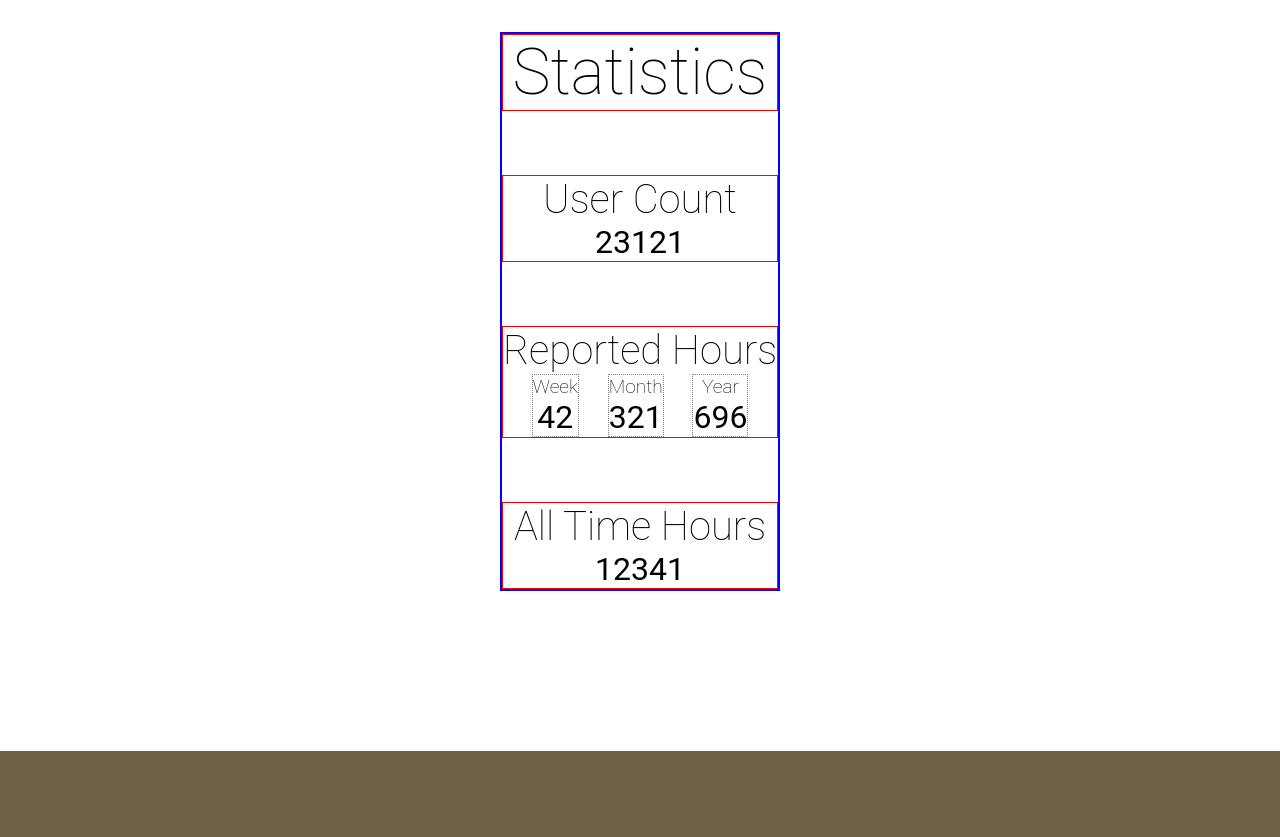
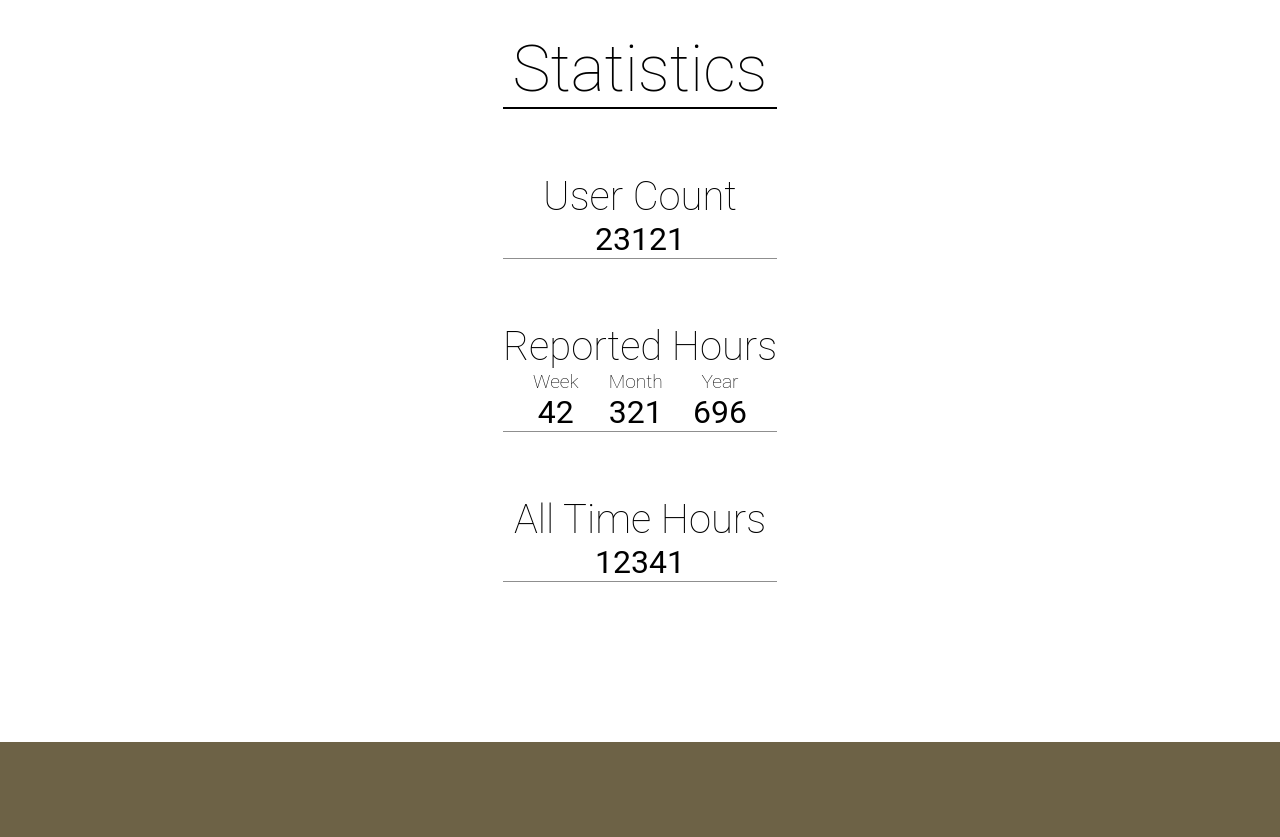
Before and after one commit to Fredunio/projekt-aplikacje, a website: page web/index.html in a window 1280 px wide. Shown: the part 1024-1861 px from the top of the page. Drawn offline with Linux system fonts and the light colour scheme; a web font is replaced by a local one.

Commit message:
last commit

```diff
--- a/web/index.html
+++ b/web/index.html
@@ -43,12 +43,12 @@
                     <h2>Statistics</h2>
                 </div>
 
-                <div class="user-count-statistics-container">
+                <div class="user-count-statistics-container statistics-block-container">
                     <h3 class="user-count-header">User Count</h3>
                     <div class="user-count">23121</div>
                 </div>
 
-                <div class="hours-statistics-container">
+                <div class="hours-statistics-container statistics-block-container">
                     <h3>Reported Hours</h3>
                     <div class="hours-statistics-flex-wrapper">
                         <div class="hours-week-statistics">
@@ -66,7 +66,7 @@
                     </div>
                 </div>
 
-                <div class="hours-all-time-statistics">
+                <div class="hours-all-time-statistics statistics-block-container">
                     <h3 class="hours-all-time-header">All Time Hours</h3>
                     <div class="hours-all-time-count">12341</div>
                 </div>
--- a/web/styles/less/global.less
+++ b/web/styles/less/global.less
@@ -109,6 +109,10 @@ header {
       margin-left: 1rem;
       padding-top: 2rem
     }
+
+    a:hover {
+      text-decoration: underline;
+    }
   }
 }
 
@@ -167,12 +171,20 @@ footer {
   .media-footer {
     h4 {
       text-align: center;
+      margin-bottom: 2rem;
     }
   }
 
   .media-logos-footer {
     list-style: none;
     display: flex;
+
+
+    li {
+      //margin-right: 2rem;
+      padding: 0 1.2rem;
+
+    }
   }
 }
 
--- a/web/styles/less/index.less
+++ b/web/styles/less/index.less
@@ -76,7 +76,7 @@
 }
 
 .statistics-grid-container {
-  border: 2px solid blue;
+  //border: 2px solid blue;
   display: grid;
   row-gap: 4rem;
   grid-template-columns: auto;
@@ -91,6 +91,7 @@
   .statistics-header {
     grid-area: header-st;
     text-align: center;
+    border-bottom: 2px solid black;
 
     h2 {
       font-weight: @statistics-main-header-font-weight;
@@ -131,7 +132,7 @@
 
     .hours-week-statistics, .hours-month-statistics, .hours-year-statistics {
       display: flex;
-      border: 0.5px dotted #7a7e8c;
+      //border: 0.5px dotted #7a7e8c;
       flex-flow: column;
       align-items: center;
     }
@@ -151,7 +152,7 @@
     font-family: @font-family-tertiary;
   }
 
-  & > * {
-    border: 1px solid red;
+  .statistics-block-container {
+    border-bottom: 1px solid #8f8f8f;
   }
 }
```
Also changed, not shown: web/styles/global.css, web/styles/index.css.
